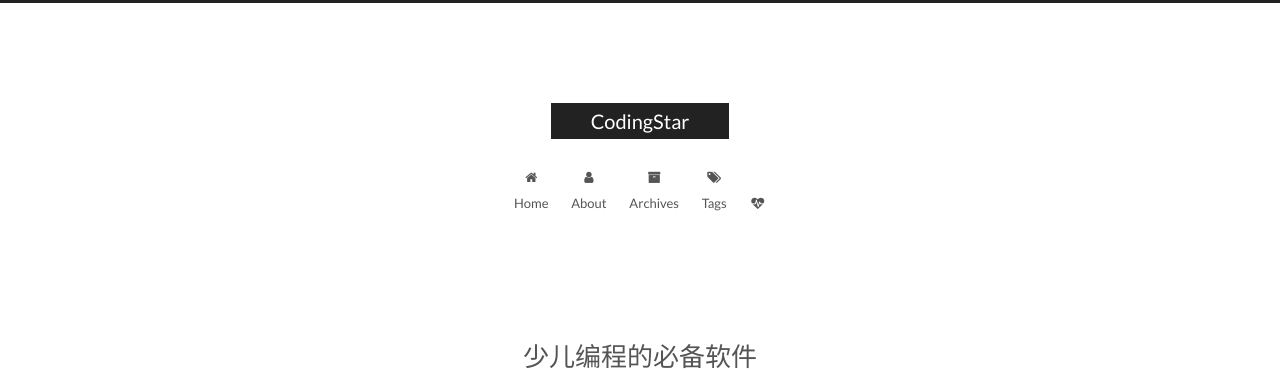
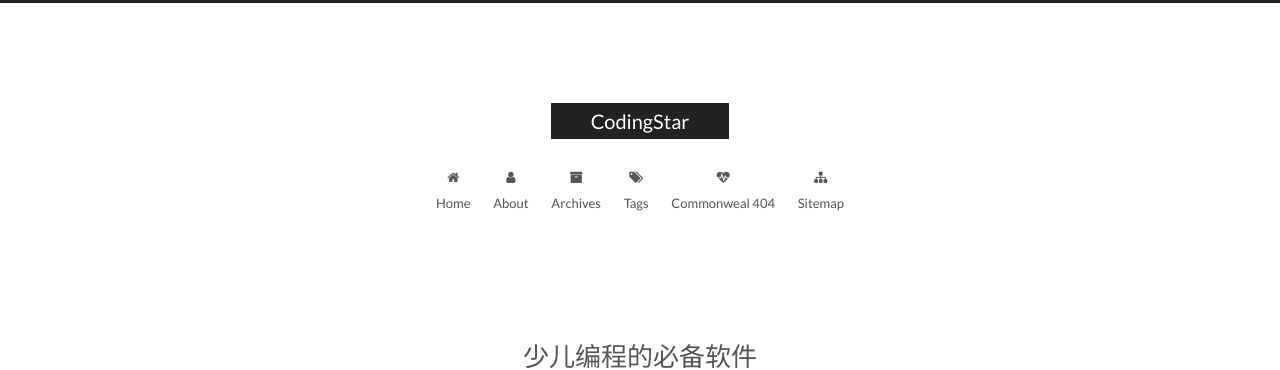
Before and after one commit to jarodlee/jarodlee.github.io, a Jekyll site: the page built from index.html, in a window 1280 px wide. Shown: the top 370 px of the page. Built offline with Jekyll 4.4.1, drawn with Linux system fonts in a browser that asks for light colours; emoji names are drawn with the system emoji font; the list of posts is cut into pages by our own code; some of the changed lines change nothing that is shown.

Commit message:
nav modify

```diff
--- a/_config.yml
+++ b/_config.yml
@@ -122,8 +122,8 @@
   about: /about/
   archives: /archives/
   tags: /tags/
-  mail: /mail.htmls
-  #sitemap: /sitemap.xml
+  commonweal: mail.aqde.net
+  sitemap: /sitemap.xml
   #commonweal: /404.html
 
 
@@ -143,7 +143,6 @@
   archives: archive
   sitemap: sitemap
   commonweal: heartbeat
-  mail: heartbeat
 
 
 
```
